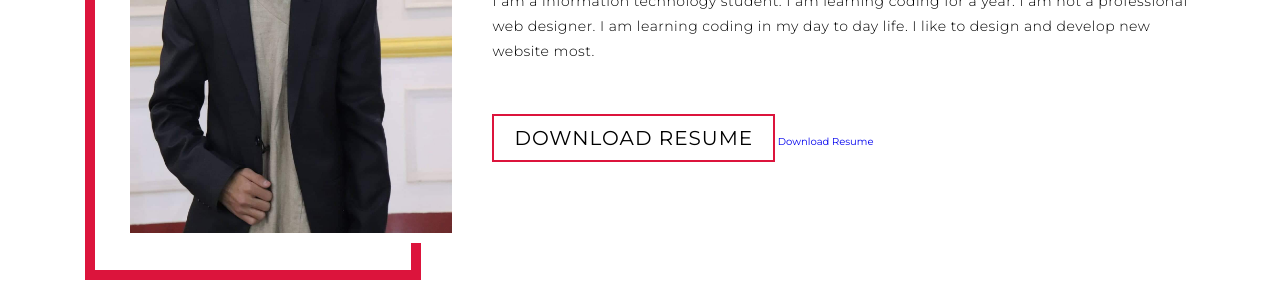
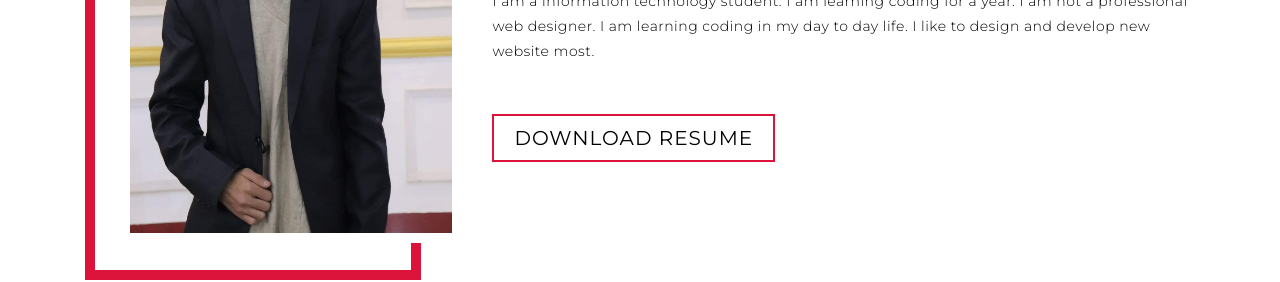
Before and after one commit to virtualaadarsh/aadarshkc2, a plain HTML site: page index.html in a window 1280 px wide. Shown: the part 4300-4582 px from the top of the page. Drawn offline with Linux system fonts and the light colour scheme.

Commit message:
Update index.html

```diff
--- a/index.html
+++ b/index.html
@@ -174,8 +174,7 @@
         <p>I am a information technology student. I am learning coding for a year. I am not a professional web designer. I am learning coding in my day to day life.
           I like to design and develop new website most.
         </p>
-        <a href="#" class="cta">Download Resume</a>
-        <a href="img/cv-aadarshkc.png" download>Download Resume</a>
+        <a href="#" class="cta" href="img/cv-aadarshkc.png" download>Download Resume</a>
       </div>
     </div>
   </section>
```
